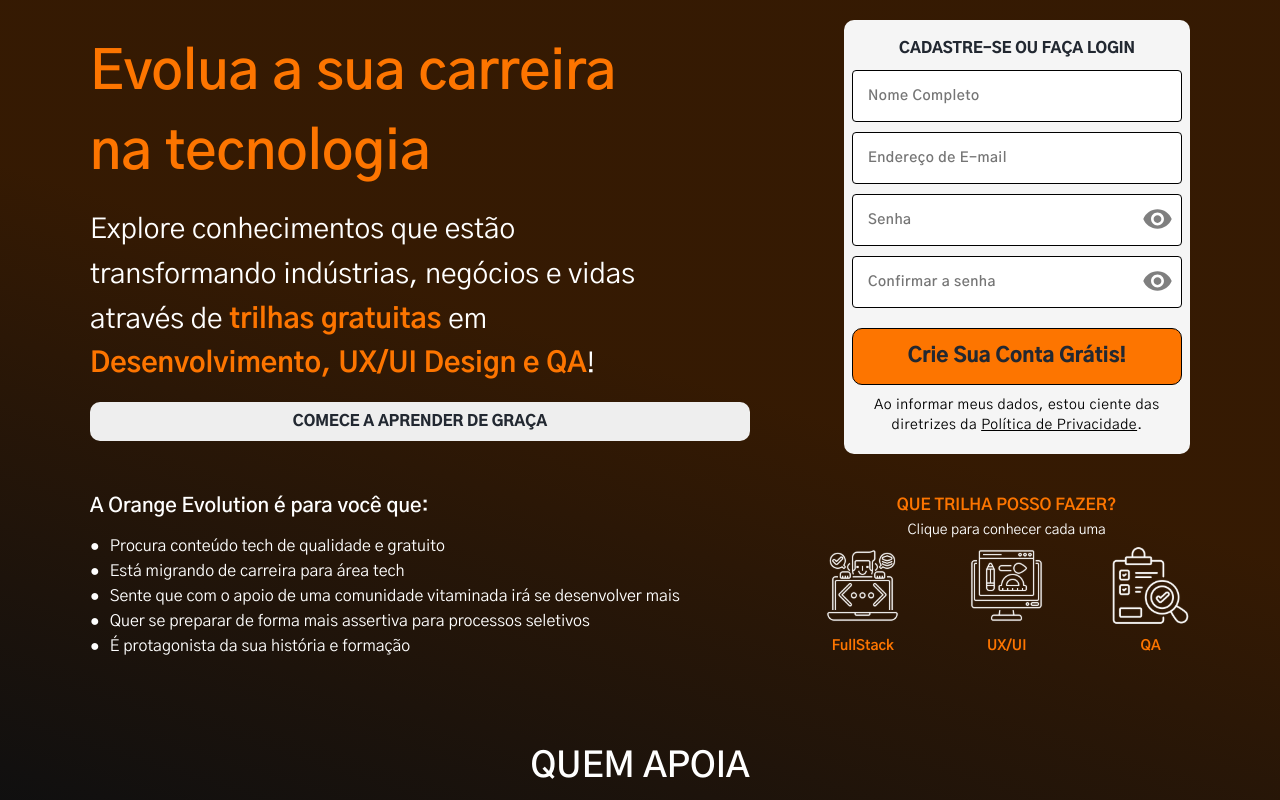
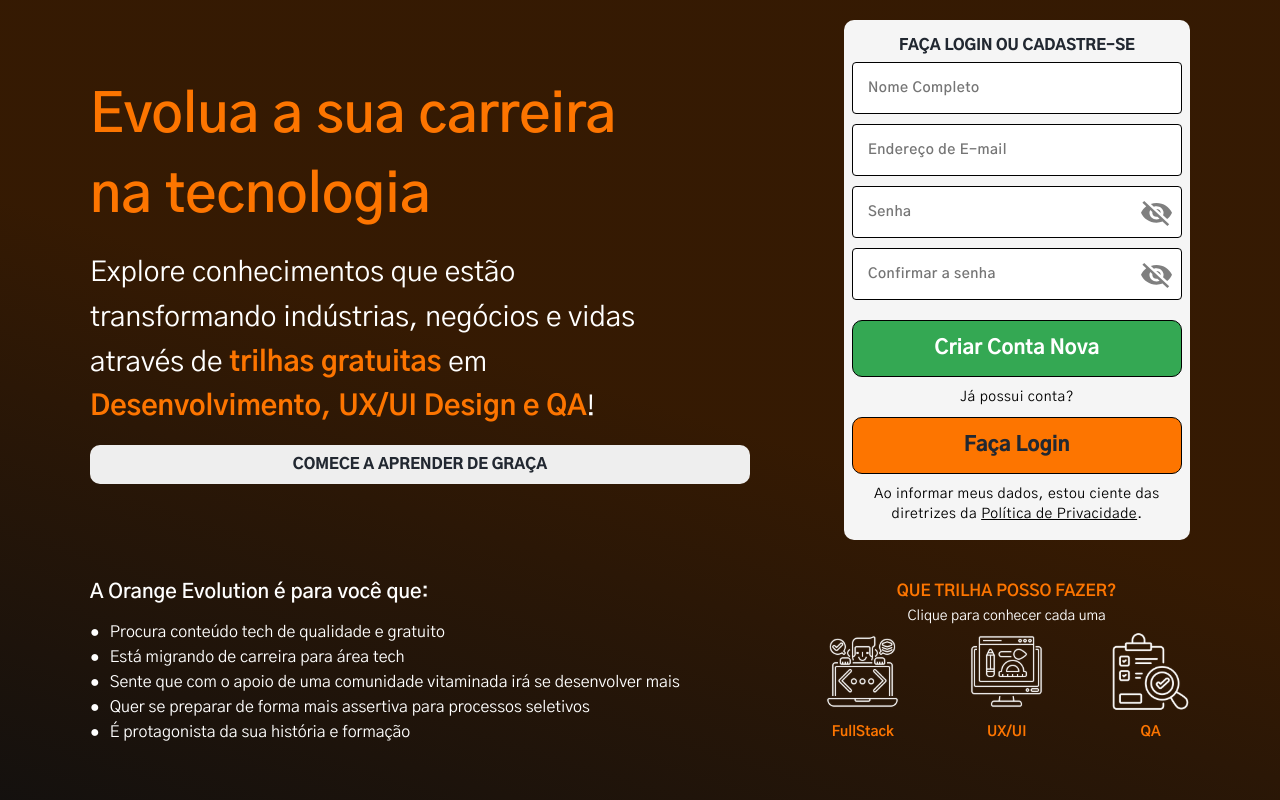
Before and after one commit to OrangeEvolution/Evolution-Platform, a Next.js app: page / in a window 1280 px wide. Shown: the top 800 px of the page. Built offline with nearby package versions, Linux system fonts and the light colour scheme.

Commit message:
reformulação dos formulários de login e cadastro

```diff
--- a/components/Authentication/Authentication.module.scss
+++ b/components/Authentication/Authentication.module.scss
@@ -10,6 +10,10 @@
     align-items: center;
 
     padding: 8px;
+
+    &.containerRegister {
+        height: 520px;
+    }
 
     h2 {
         font-weight: 900;
@@ -80,11 +84,20 @@
             text-align: center;
             text-transform: capitalize;
 
-            margin-top: 10px;
-
             color: var(--blue-dark);
 
             transition: filter 0.3s;
+
+            &.buttonRegister {
+                margin-top: 10px;
+                font-weight: 800;
+                font-size: 20px;
+                line-height: 25px;
+                text-align: center;
+
+                background-color: var(--green);
+                color: var(--white);
+            }
 
             &:hover {
                 filter: brightness(0.9);
--- /dev/null
+++ b/components/Authentication/Login.tsx
@@ -0,0 +1,54 @@
+import { useState } from 'react';
+import { notifyError } from '../../util/notifyToast';
+
+import styles from './Authentication.module.scss';
+import eye from '../../public/assets/icons/eye.svg';
+import eyeOff from '../../public/assets/icons/eye-off.svg';
+import Image from 'next/image';
+
+type LoginProps = {
+    showRegisterForm: (status: boolean) => void;
+}
+
+export default function Login({ showRegisterForm }: LoginProps) {
+    const [email, setEmail] = useState<string>('');
+    const [password, setPassword] = useState<string>('');
+
+    const [showPassword, setShowPassword] = useState<boolean>(false);
+
+    const handleSubmitLoginForm = (e: React.FormEvent<HTMLFormElement>) => {
+        e.preventDefault();
+
+        if (email !== '' && password !== '') {
+
+        } else {
+            notifyError('Preencha todos os campos do formulário');
+        }
+
+        notifyError('Not implemented yet');
+    }
+
+    return (
+        <div className={styles.container}>
+            <h2>Faça login ou cadastre-se</h2>
+            <form onSubmit={handleSubmitLoginForm}>
+                <input type="email" placeholder='Endereço de E-mail' value={email} onChange={(e) => setEmail(e.target.value)} />
+                <div>
+                    <input type={showPassword ? 'text' : 'password'} placeholder='Senha' value={password} onChange={(e) => setPassword(e.target.value)} />
+                    <button onClick={(e) => (e.preventDefault(), setShowPassword(!showPassword))}>
+                        <Image src={showPassword ? eye : eyeOff} alt="Exibir/Ocultar senha" />
+                    </button>
+                </div>
+
+                <button>Entrar</button>
+                <span>Não possui conta?</span>
+                <button className={styles.buttonRegister} onClick={(e) => { e.preventDefault(), showRegisterForm(false) }}>Criar nova conta</button>
+
+                <span>
+                    Ao informar meus dados, estou ciente das<br />
+                    diretrizes da <a href="https://fcamara-images.s3.amazonaws.com/site-fcamara/politica-privacidade.pdf" target='_blank'>Política de Privacidade</a>.
+                </span>
+            </form >
+        </div >
+    )
+}
--- a/components/Authentication/index.tsx
+++ b/components/Authentication/Register.tsx
@@ -3,9 +3,14 @@
 
 import styles from './Authentication.module.scss';
 import eye from '../../public/assets/icons/eye.svg';
+import eyeOff from '../../public/assets/icons/eye-off.svg';
 import Image from 'next/image';
 
-export default function Authentication() {
+type RegisterProps = {
+    setShowLoginForm: (status: boolean) => void;
+}
+
+export default function Register({ setShowLoginForm }: RegisterProps) {
     const [name, setName] = useState<string>('');
     const [email, setEmail] = useState<string>('');
     const [password, setPassword] = useState<string>('');
@@ -17,31 +22,41 @@
     const handleSubmitRegisterForm = (e: React.FormEvent<HTMLFormElement>) => {
         e.preventDefault();
 
-        notifyError('Not implemented yet');
+        if (name !== '' && email != '' && password !== '') {
+            if (password === confirm) {
+
+            } else {
+                notifyError('As senhas não conferem!')
+            }
+        } else {
+            notifyError('Preencha todos os campos do formulário de cadastro')
+        }
     }
 
     return (
-        <div className={styles.container}>
-            <h2>Cadastre-se ou faça login</h2>
+        <div className={`${styles.container} ${styles.containerRegister}`}>
+            <h2>Faça login ou cadastre-se</h2>
             <form onSubmit={handleSubmitRegisterForm}>
                 <input type="text" placeholder='Nome Completo' value={name} onChange={(e) => setName(e.target.value)} />
                 <input type="email" placeholder='Endereço de E-mail' value={email} onChange={(e) => setEmail(e.target.value)} />
                 <div>
                     <input type={showPassword ? 'text' : 'password'} placeholder='Senha' value={password} onChange={(e) => setPassword(e.target.value)} />
                     <button onClick={(e) => (e.preventDefault(), setShowPassword(!showPassword))}>
-                        <Image src={eye} alt="Exibir/Ocultar senha" />
+                        <Image src={showPassword ? eye : eyeOff} alt="Exibir/Ocultar senha" />
                     </button>
                 </div>
 
                 <div>
                     <input type={showConfirm ? 'text' : 'password'} placeholder='Confirmar a senha' value={confirm} onChange={(e) => setConfirm(e.target.value)} />
                     <button onClick={(e) => (e.preventDefault(), setShowConfirm(!showConfirm))}>
-                        <Image src={eye} alt="Exibir/Ocultar senha" />
+                        <Image src={showConfirm ? eye : eyeOff} alt="Exibir/Ocultar senha" />
                     </button>
                 </div>
 
 
-                <button>Crie Sua Conta Grátis!</button>
+                <button className={styles.buttonRegister}>Criar conta nova</button>
+                <span>Já possui conta?</span>
+                <button className={styles.buttonLogin} onClick={(e) => { e.preventDefault(), setShowLoginForm(true) }}>Faça Login</button>
 
                 <span>
                     Ao informar meus dados, estou ciente das<br />
--- a/pages/index.tsx
+++ b/pages/index.tsx
@@ -2,8 +2,8 @@
 import Image from 'next/image'
 import Link from 'next/link'
 import { useState } from 'react'
-import Authentication from '../components/Authentication'
 import styles from '../styles/Home.module.scss'
+import Register from '../components/Authentication/Register'
 
 import FullstackWhite from '../public/assets/icons/fullstack-white.svg';
 import UxWhite from '../public/assets/icons/ux-white.svg';
@@ -14,8 +14,14 @@
 import alura from '../public/assets/images/alura.svg';
 import rocketseat from '../public/assets/images/rocketseat.svg';
 import cubos from '../public/assets/images/cubos.svg';
+import Login from '../components/Authentication/Login'
 
 export default function Home() {
+  const [showLoginForm, setShowLoginForm] = useState<boolean>(false);
+
+  const handlerShowLoginForm = (status: boolean) => {
+    setShowLoginForm(status);
+  }
 
   return (
     <div className={styles.container}>
@@ -36,7 +42,11 @@
 
           <section className={styles.authentication}>
             <div className="content">
-              <Authentication />
+              {showLoginForm
+                ? <Login showRegisterForm={handlerShowLoginForm} />
+                : <Register setShowLoginForm={handlerShowLoginForm} />
+              }
+
             </div>
           </section>
 
--- a/styles/globals.scss
+++ b/styles/globals.scss
@@ -9,6 +9,7 @@
   --white: #FFFFFF;
   --black: #000000;
   --orange: #FD7500;
+  --green: #34A853;
   --gray-light: #EEEEEE;
   --gray-dark: #393E46;
   --blue-dark: #222831;
```
Also changed, not shown: public/assets/icons/eye-off.svg (added).
